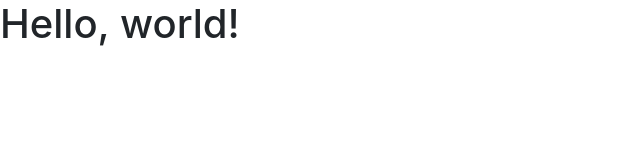
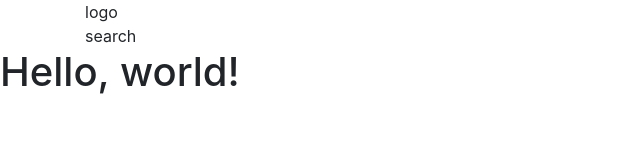
Before and after one commit to rytiskitm/htmlLayout, a plain HTML site: page bootstrap/index.html in a window 1280 px wide. Shown: the whole page, without its empty margins (0-640 px from the left). Drawn offline with nearby package versions, Linux system fonts and the light colour scheme.

Commit message:
pamokos v2

```diff
--- a/bootstrap/css/style.css
+++ b/bootstrap/css/style.css
@@ -0,0 +1,3 @@
+logo{
+	background-color: red;
+}
--- a/bootstrap/index.html
+++ b/bootstrap/index.html
@@ -12,6 +12,14 @@
     <title>Hello, world!</title>
   </head>
   <body>
+    <header class="container">
+    	<div class="logo .col-sm-">
+    		logo
+    	</div>
+    	<div class="search .col-sm-">
+    		search
+    	</div>
+    </header>
     <h1>Hello, world!</h1>
 
     <!-- Optional JavaScript -->
```
